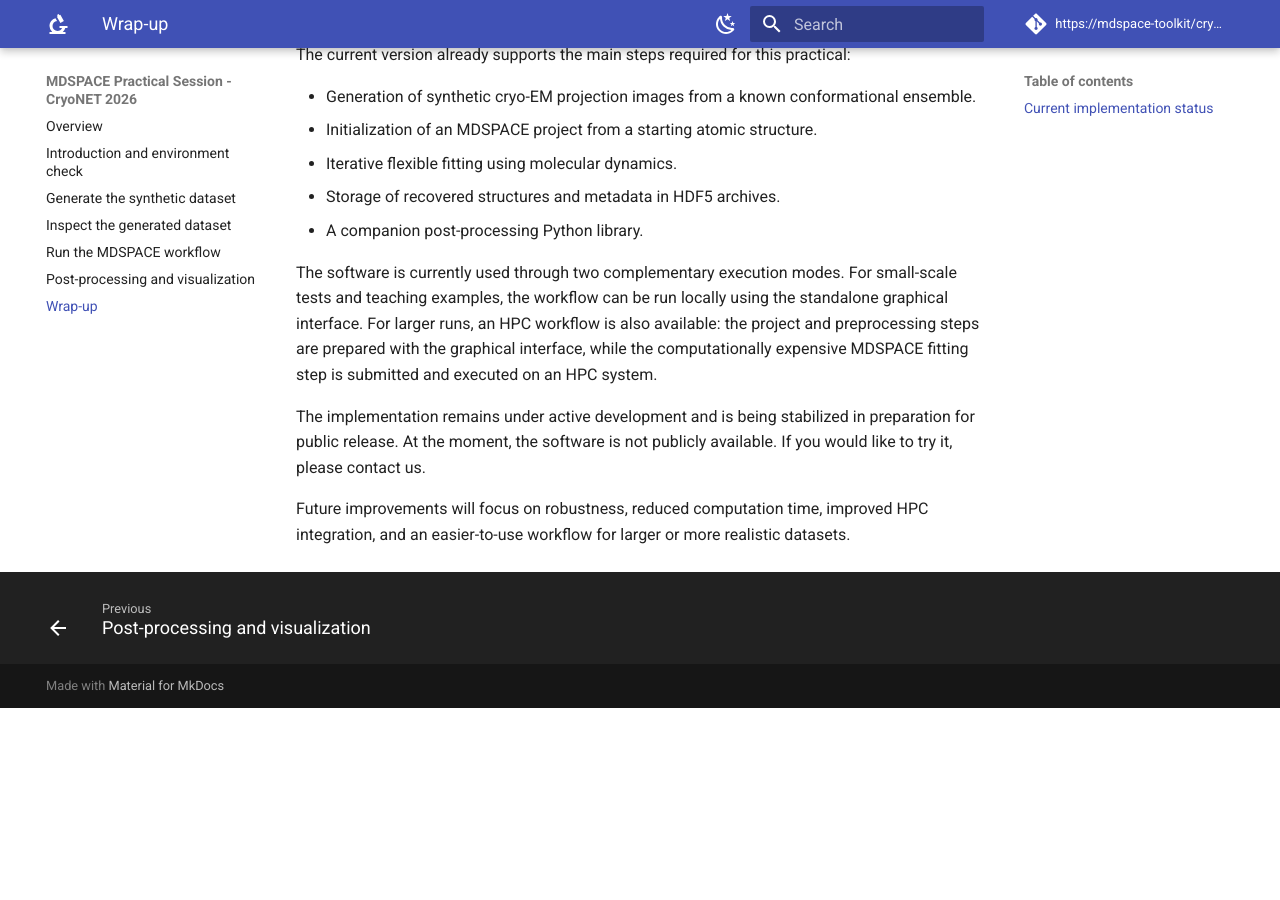
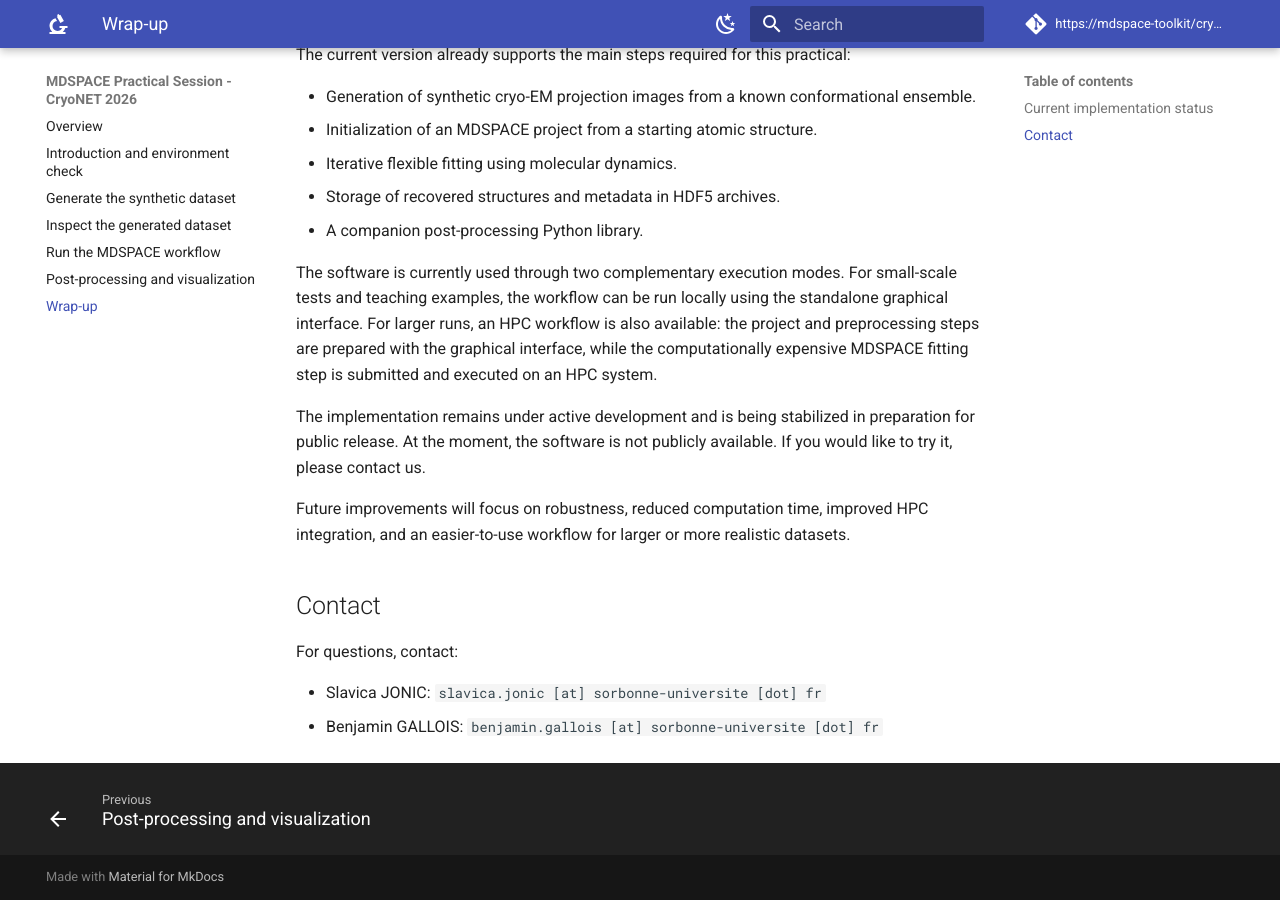
Before and after one commit to MDSPACE-toolkit/cryonet-2026-mdspace-practical, an MkDocs documentation site: the page built from docs/06-wrap-up.md, in a window 1280 px wide and 900 px high, scrolled down 854 px. Built offline with MkDocs 1.6.1 and Material for MkDocs 9.7.7, drawn with Linux system fonts in a browser that asks for light colours; comment, search, counter and statistics services are not loaded; before the commit the page ends 1562 px from its top, so only the background shows below that.

Commit message:
[feat] add contacts

```diff
--- a/docs/06-wrap-up.md
+++ b/docs/06-wrap-up.md
@@ -28,3 +28,10 @@ The software is currently used through two complementary execution modes. For sm
 The implementation remains under active development and is being stabilized in preparation for public release. At the moment, the software is not publicly available. If you would like to try it, please contact us.
 
 Future improvements will focus on robustness, reduced computation time, improved HPC integration, and an easier-to-use workflow for larger or more realistic datasets.
+
+## Contact
+
+For questions, contact:
+
+- Slavica JONIC: `slavica.jonic [at] sorbonne-universite [dot] fr`
+- Benjamin GALLOIS: `benjamin.gallois [at] sorbonne-universite [dot] fr`
```
